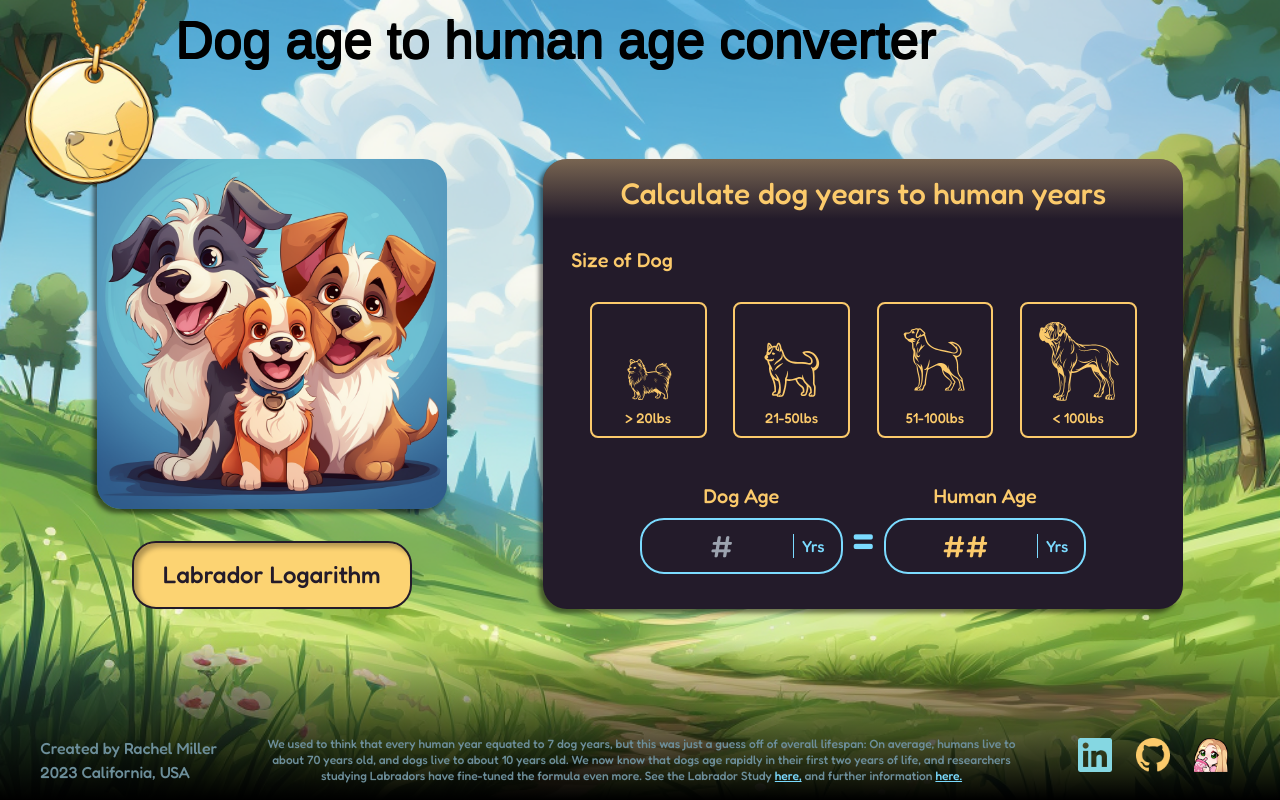
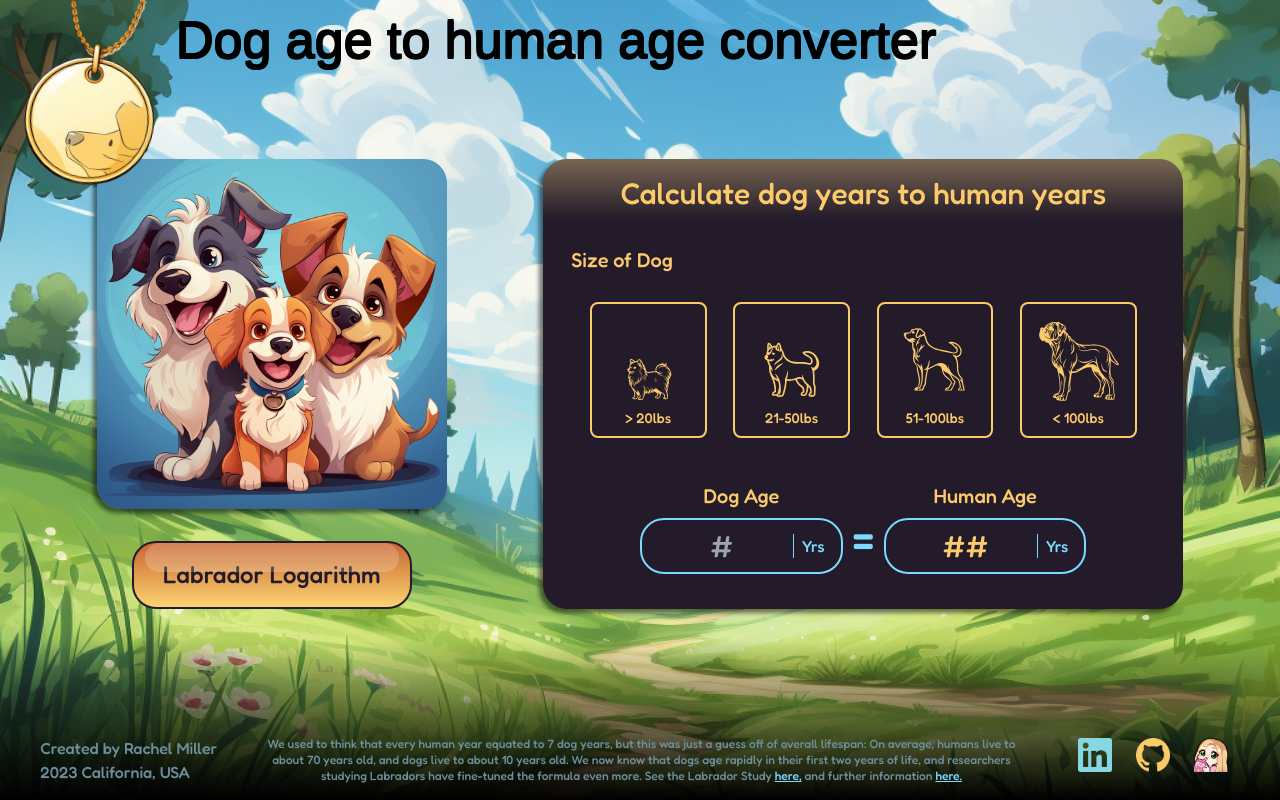
Before and after one commit to rkmiller131/dog-age-calculator, a Next.js app: page / in a window 1280 px wide. Built offline with nearby package versions, Linux system fonts and the light colour scheme; a web font is replaced by a local one.

Commit message:
Made button glossy and changed hover effect to look more clickable

```diff
--- a/src/app/mainContent/PageContent.tsx
+++ b/src/app/mainContent/PageContent.tsx
@@ -22,7 +22,12 @@ function PageContent() {
         </div>
         <button
           onClick={toggleTheme}
-          className={`relative ${labTheme ? 'bg-blue-btn xl:hover:text-[#724D2F]' : 'bg-yellow-btn xl:hover:text-orange'} rounded-3xl border-2 border-solid border-black p-[0.5rem] pr-[1rem] pl-[1rem] text-drk-blue self-center shadow-[inset_4px_4px_5px_rgba(0,0,0,0.3)] font-primary mt-[1.25rem] after:content-[url("/mousePointer.png")] after:flex after:z-10 after:absolute after:right-[0.25rem] xl:after:content-none sm:text-xl md:text-2xl md:mt-[2rem] xl:w-[80%] xl:pt-[1rem] xl:pb-[1rem] 4xl:w-[70%] 4xl:pt-[1.25rem] 4xl:pb-[1.25rem]`}
+          className={`relative
+            ${labTheme
+              ? 'bg-blue-btn-gradient xl:hover:text-[#724D2F] xl:hover:bg-none xl:hover:bg-blue-btn'
+              : 'bg-yellow-btn-gradient xl:hover:text-orange xl:hover:bg-none xl:hover:bg-yellow-btn'
+            }
+          before:absolute before:content-[''] before:bg-[rgba(255,255,255,0.2)] before:top-0 before:left-[4%] before:w-[92%] before:h-[45%] before:rounded-3xl rounded-3xl border-2 border-solid border-black p-[0.5rem] pr-[1rem] pl-[1rem] text-drk-blue self-center xl:hover:shadow-[inset_4px_4px_5px_rgba(0,0,0,0.3)] font-primary mt-[1.25rem] after:content-[url("/mousePointer.png")] after:flex after:z-10 after:absolute after:right-[0.25rem] xl:after:content-none sm:text-xl md:text-2xl md:mt-[2rem] xl:w-[80%] xl:pt-[1rem] xl:pb-[1rem] 4xl:w-[70%] 4xl:pt-[1.25rem] 4xl:pb-[1.25rem]`}
         >
           {labTheme ? 'General Calculator' : 'Labrador Logarithm'}
         </button>
--- a/tailwind.config.ts
+++ b/tailwind.config.ts
@@ -41,6 +41,8 @@ const config: Config = {
         'gradient-radial': 'radial-gradient(circle, #FDF6CB, #FFD648)',
         'yellow-gradient': 'linear-gradient(rgba(248, 212, 141, 0.4), transparent)',
         'gradient': 'linear-gradient(to top, rgba(0, 0, 0, 1), transparent)',
+        'yellow-btn-gradient': 'linear-gradient(to bottom, #C8652F, #FCD372);',
+        'blue-btn-gradient': 'linear-gradient(to bottom, #3E93CC, #7BDBFF);',
         'main-bg': 'url("/park.png")',
         'dogs': 'url("/dogs.png")',
         'labs': 'url("/labs.png")',
```
